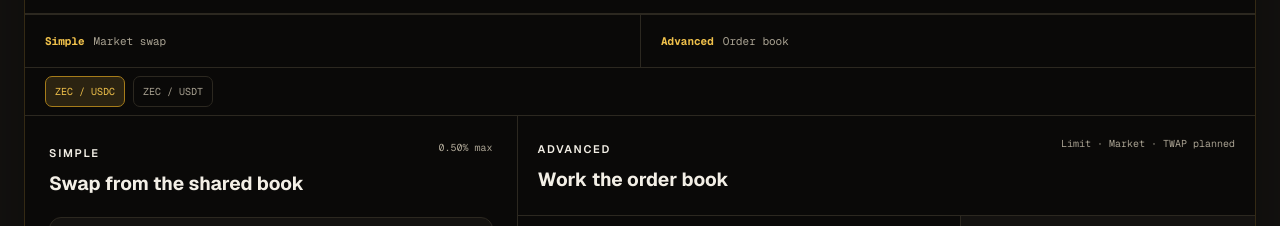
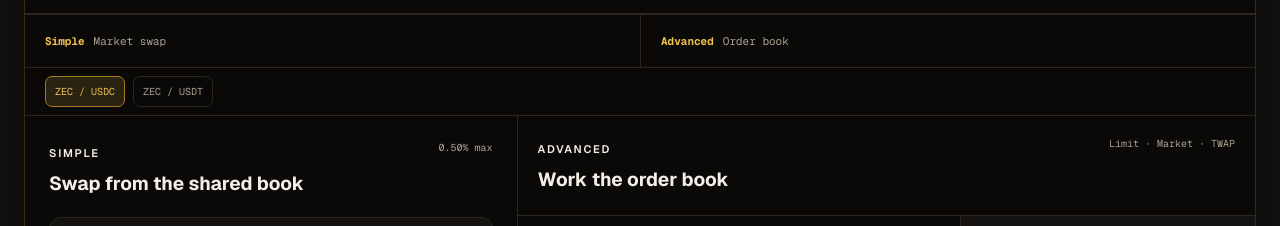
Before and after one commit to EauDoon/Phlebas, a Next.js app: page / in a window 1280 px wide. Shown: the part 2060-2286 px from the top of the page. Built offline with nearby package versions, Linux system fonts and the light colour scheme.

Commit message:
fix: stop calling TWAP planned on the landing preview (#49)
TWAP shipped as a working order type in #44; the landing terminal
preview still labeled it planned. The preview now lists the order types
the terminal actually offers.

```diff
--- a/src/components/landing-terminal-preview.tsx
+++ b/src/components/landing-terminal-preview.tsx
@@ -80,7 +80,7 @@ export function LandingTerminalPreview() {
                 <span className={styles.eyebrow}>Advanced</span>
                 <h3 id="advanced-preview-title">Work the order book</h3>
               </div>
-              <span>Limit · Market · TWAP planned</span>
+              <span>Limit · Market · TWAP</span>
             </div>
             <table className={styles.terminalPreviewBook}>
               <caption>{market.id} depth. {LANDING_TERMINAL_PREVIEW.bound}</caption>
```
